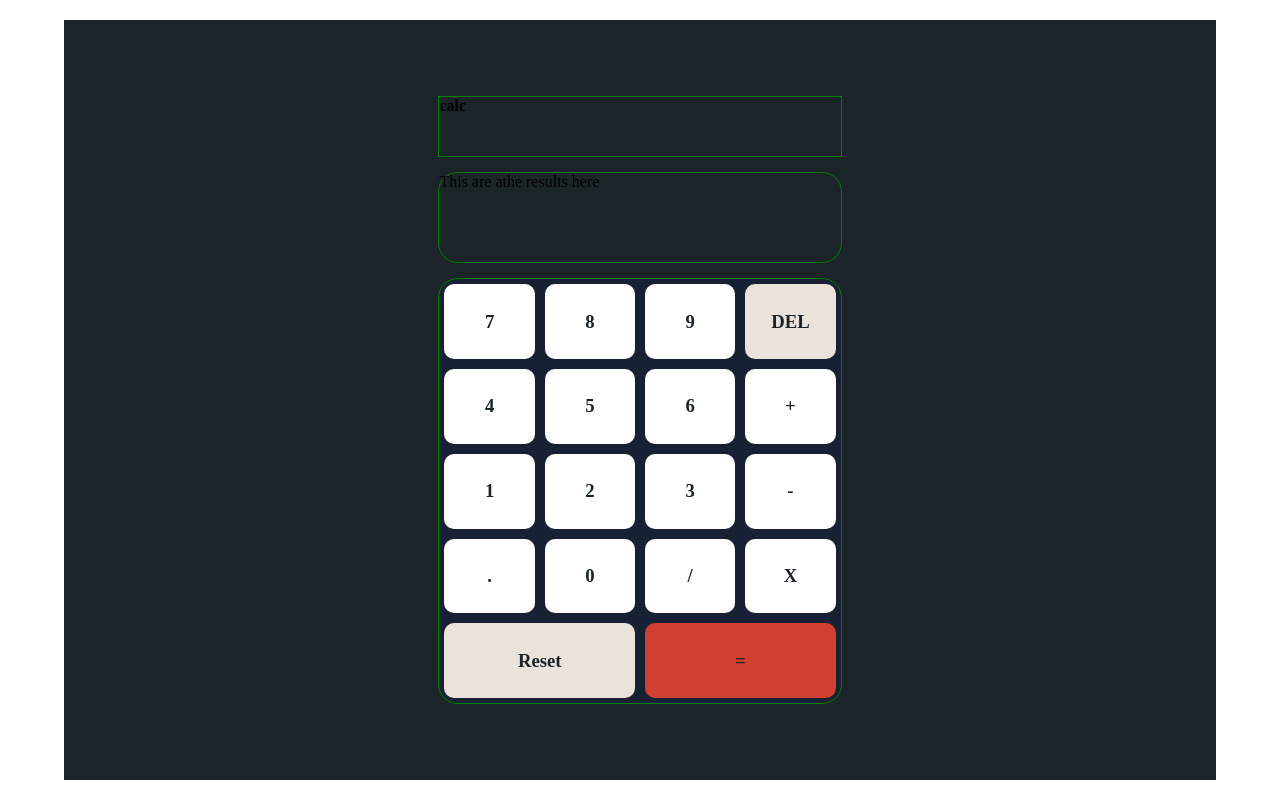
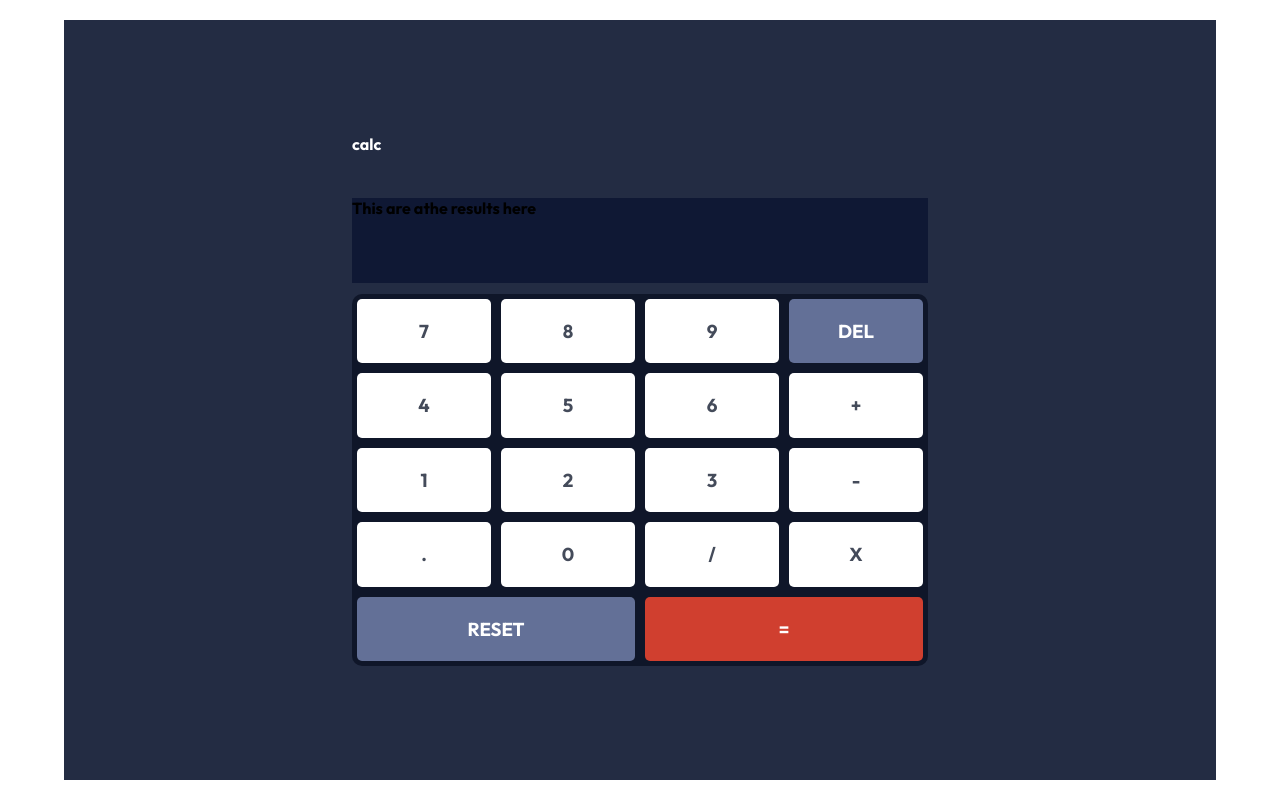
Before and after one commit to CelebMunyiri/calculator-app-main, a plain HTML site: page index.html in a window 1280 px wide. Drawn offline with Linux system fonts and the light colour scheme.

Commit message:
completed on theme1 of the calculator

```diff
--- a/design/style.css
+++ b/design/style.css
@@ -6,7 +6,7 @@
 .container{
     width: 90vw;
     height: 95vh;
-    background-color: hsl(198, 20%, 13%);
+    background-color: hsl(223, 31%, 20%);
     /* background:hsl(60, 10%, 19%) ; */
     display: flex;
     justify-content: center;
@@ -19,33 +19,39 @@ body{
     align-items: center;
     width: 100vw;
     height: 100vh;
-    background-color: hsl(0, 0%, 100%);
+    /* background: hsl(223, 31%, 20%); */
+    /* background-color: hsl(0, 0%, 100%); */
 }
 .box{
-    width: 35%;
-    height: 80%;
+    width: 50%;
+    height: 70%;
     display: flex;
     flex-direction: column;
     justify-content: space-between;
-    /* border: 1px solid blue; */
-    /* gap: 10px; */
+
 }
 .frontpart, .result, .entrypoint{
     width: 100%;
-    border: 1px solid green;
+     /* border: 1px solid green;  */
+    font-weight: 700;
+    font-family: 'Outfit', sans-serif;
 }
 .frontpart{
     height: 10%;
+    color: hsl(0, 0%, 100%);
+
+
 
 }
 .result{
-    height: 15%;
-    border-radius: 20px;
+    height: 16%;
+    background-color:hsl(224, 56%, 13%);
 }
 .entrypoint{
     height: 70%;
-    border-radius: 20px;
-    background-color:hsl(224, 36%, 15%);
+    border-radius: 10px;
+    /* background: hsl(224, 36%, 15%); */
+    background-color: hsl(224, 46%, 11%);
     display: grid;
     grid-template-columns:repeat(4,1fr);
     padding: 5px;
@@ -59,9 +65,9 @@ body{
     justify-content: center;
     align-items: center;
     grid-area: seven;
-    color:hsl(198, 20%, 13%) ;
+    color:hsl(221, 14%, 31%) ;
     background: hsl(0, 0%, 100%);
-    border-radius: 10px;
+    border-radius: 5px;
 
 }
 .eight{
@@ -69,9 +75,9 @@ body{
     justify-content: center;
     align-items: center;
     grid-area: eight;
-    color:hsl(198, 20%, 13%) ;
+    color:hsl(221, 14%, 31%) ;
     background: hsl(0, 0%, 100%);
-    border-radius: 10px;
+    border-radius: 5px;
 
 }
 .nine{
@@ -79,9 +85,9 @@ body{
     justify-content: center;
     align-items: center;
     grid-area: nine;
-    color:hsl(198, 20%, 13%) ;
+    color:hsl(221, 14%, 31%);
     background: hsl(0, 0%, 100%);
-    border-radius: 10px;
+    border-radius: 5px;
 
 }
 .delete{
@@ -89,10 +95,10 @@ body{
     justify-content: center;
     align-items: center;
     grid-area: delete;
-    color:hsl(198, 20%, 13%) ;
-    background: hsl(0, 0%, 100%);
-    border-radius: 10px;
-    background-color: hsl(30, 25%, 89%);
+    color:hsl(0, 0%, 100%) ;
+    background: hsl(225, 21%, 49%);
+    border-radius: 5px;
+    /* background-color: hsl(30, 25%, 89%); */
 
 }
 .four{
@@ -100,9 +106,9 @@ body{
     justify-content: center;
     align-items: center;
     grid-area: four;
-    color:hsl(198, 20%, 13%) ;
+    color:hsl(221, 14%, 31%);
     background: hsl(0, 0%, 100%);
-    border-radius: 10px;
+    border-radius: 5px;
 
 }
 .five{
@@ -110,9 +116,9 @@ body{
     justify-content: center;
     align-items: center;
     grid-area: five;
-    color:hsl(198, 20%, 13%) ;
+    color:hsl(221, 14%, 31%);
     background: hsl(0, 0%, 100%);
-    border-radius: 10px;
+    border-radius: 5px;
 
 }
 .six{
@@ -120,9 +126,9 @@ body{
     justify-content: center;
     align-items: center;
     grid-area: six;
-    color:hsl(198, 20%, 13%) ;
+    color:hsl(221, 14%, 31%) ;
     background: hsl(0, 0%, 100%);
-    border-radius: 10px;
+    border-radius: 5px;
 
 }
 .plus{
@@ -130,9 +136,9 @@ body{
     justify-content: center;
     align-items: center;
     grid-area: plus;
-    color:hsl(198, 20%, 13%) ;
+    color:hsl(221, 14%, 31%) ;
     background: hsl(0, 0%, 100%);
-    border-radius: 10px;
+    border-radius: 5px;
 
 }
 .one{
@@ -140,9 +146,9 @@ body{
     justify-content: center;
     align-items: center;
     grid-area: one;
-    color:hsl(198, 20%, 13%) ;
+    color:hsl(221, 14%, 31%) ;
     background: hsl(0, 0%, 100%);
-    border-radius: 10px;
+    border-radius: 5px;
 
 }
 .two{
@@ -150,9 +156,9 @@ body{
     justify-content: center;
     align-items: center;
     grid-area: two;
-    color:hsl(198, 20%, 13%) ;
+    color:hsl(221, 14%, 31%);
     background: hsl(0, 0%, 100%);
-    border-radius: 10px;
+    border-radius: 5px;
 
 }
 .three{
@@ -160,9 +166,9 @@ body{
     justify-content: center;
     align-items: center;
     grid-area: three;
-    color:hsl(198, 20%, 13%) ;
+    color:hsl(221, 14%, 31%) ;
     background: hsl(0, 0%, 100%);
-    border-radius: 10px;
+    border-radius: 5px;
 
 }
 .minus{
@@ -170,9 +176,9 @@ body{
     justify-content: center;
     align-items: center;
     grid-area: minus;
-    color:hsl(198, 20%, 13%) ;
+    color:hsl(221, 14%, 31%) ;
     background: hsl(0, 0%, 100%);
-    border-radius: 10px;
+    border-radius: 5px;
 
 }
 .period{
@@ -180,9 +186,9 @@ body{
     justify-content: center;
     align-items: center;
     grid-area: period;
-    color:hsl(198, 20%, 13%) ;
+    color:hsl(221, 14%, 31%);
     background: hsl(0, 0%, 100%);
-    border-radius: 10px;
+    border-radius: 5px;
 
 }
 .zero{
@@ -190,9 +196,9 @@ body{
     justify-content: center;
     align-items: center;
     grid-area: zero;
-    color:hsl(198, 20%, 13%) ;
+    color:hsl(221, 14%, 31%) ;
     background: hsl(0, 0%, 100%);
-    border-radius: 10px;
+    border-radius: 5px;
 
 }
 .slash{
@@ -200,9 +206,9 @@ body{
     justify-content: center;
     align-items: center;
     grid-area: slash;
-    color:hsl(198, 20%, 13%) ;
+    color:hsl(221, 14%, 31%) ;
     background: hsl(0, 0%, 100%);
-    border-radius: 10px;
+    border-radius: 5px;
 
 }
 .times{
@@ -210,9 +216,9 @@ body{
     justify-content: center;
     align-items: center;
     grid-area: times;
-    color:hsl(198, 20%, 13%) ;
+    color:hsl(221, 14%, 31%) ;
     background: hsl(0, 0%, 100%);
-    border-radius: 10px;
+    border-radius: 5px;
 
 }
 .reset{
@@ -220,9 +226,10 @@ body{
     justify-content: center;
     align-items: center;
     grid-area: reset;
-    color:hsl(198, 20%, 13%) ;
-    background: hsl(30, 25%, 89%);
-    border-radius: 10px;
+    color: hsl(0, 0%, 100%);
+
+    border-radius: 5px;
+    background-color: hsl(225, 21%, 49%);
 
 }
 .equals{
@@ -230,9 +237,8 @@ body{
     justify-content: center;
     align-items: center;
     grid-area: equals;
-    color:hsl(198, 20%, 13%) ;
-    background: hsl(0, 0%, 100%);
-    border-radius: 10px;
+    color:hsl(0, 0%, 100%) ;
+    border-radius: 5px;
     background-color: hsl(6, 63%, 50%);
 
 }
--- a/index.html
+++ b/index.html
@@ -8,6 +8,9 @@
 
   <title>Frontend Mentor | Calculator app</title>
   <link rel="stylesheet" href="./design/style.css">
+  <link rel="preconnect" href="https://fonts.googleapis.com">
+<link rel="preconnect" href="https://fonts.gstatic.com" crossorigin>
+<link href="https://fonts.googleapis.com/css2?family=Outfit:wght@700&display=swap" rel="stylesheet">
 
   <!-- Feel free to remove these styles or customise in your own stylesheet 👍 -->
 
@@ -38,7 +41,7 @@
       <div class="zero"><h3>0</h3></div>
       <div class="slash"><h3>/</h3></div>
       <div class="times"><h3>X</h3></div>
-      <div class="reset"><h3>Reset</h3></div>
+      <div class="reset"><h3>RESET</h3></div>
       <div class="equals"><h3>=</h3></div>
     </div>
 
```
